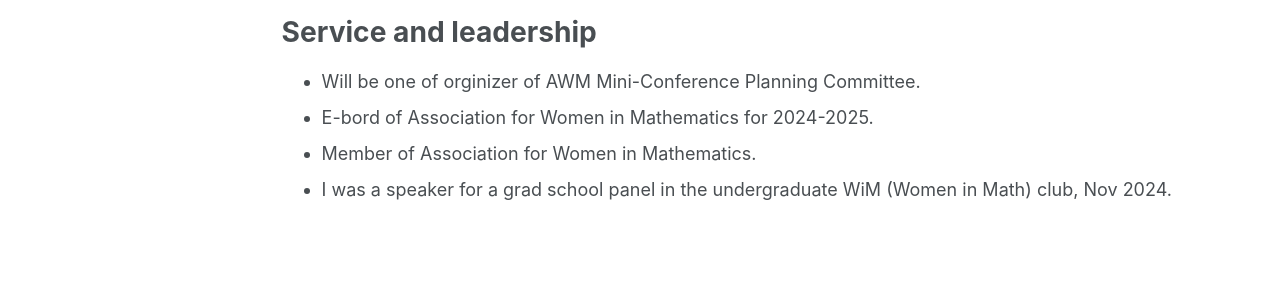
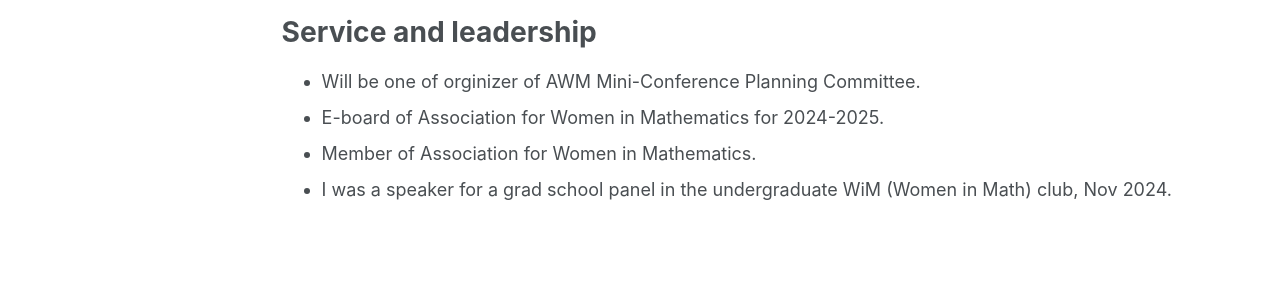
Before and after one commit to yushanqu/yushanqu.github.io, a Jekyll site: the page built from _pages/cv.md, in a window 1280 px wide and 1121 px high. Shown: the part 510-810 px from the top of the window. Built offline with Jekyll 4.4.1, drawn with Linux system fonts in a browser that asks for light colours.

Commit message:
Update cv.md

```diff
--- a/_pages/cv.md
+++ b/_pages/cv.md
@@ -64,6 +64,6 @@ Teaching
 Service and leadership
 ======
 * Will be one of orginizer of AWM Mini-Conference Planning Committee.
-* E-bord of Association for Women in Mathematics for 2024-2025.
+* E-board of Association for Women in Mathematics for 2024-2025.
 * Member of Association for Women in Mathematics.
 * I was a speaker for a grad school panel in the undergraduate WiM (Women in Math) club, Nov 2024.
```
